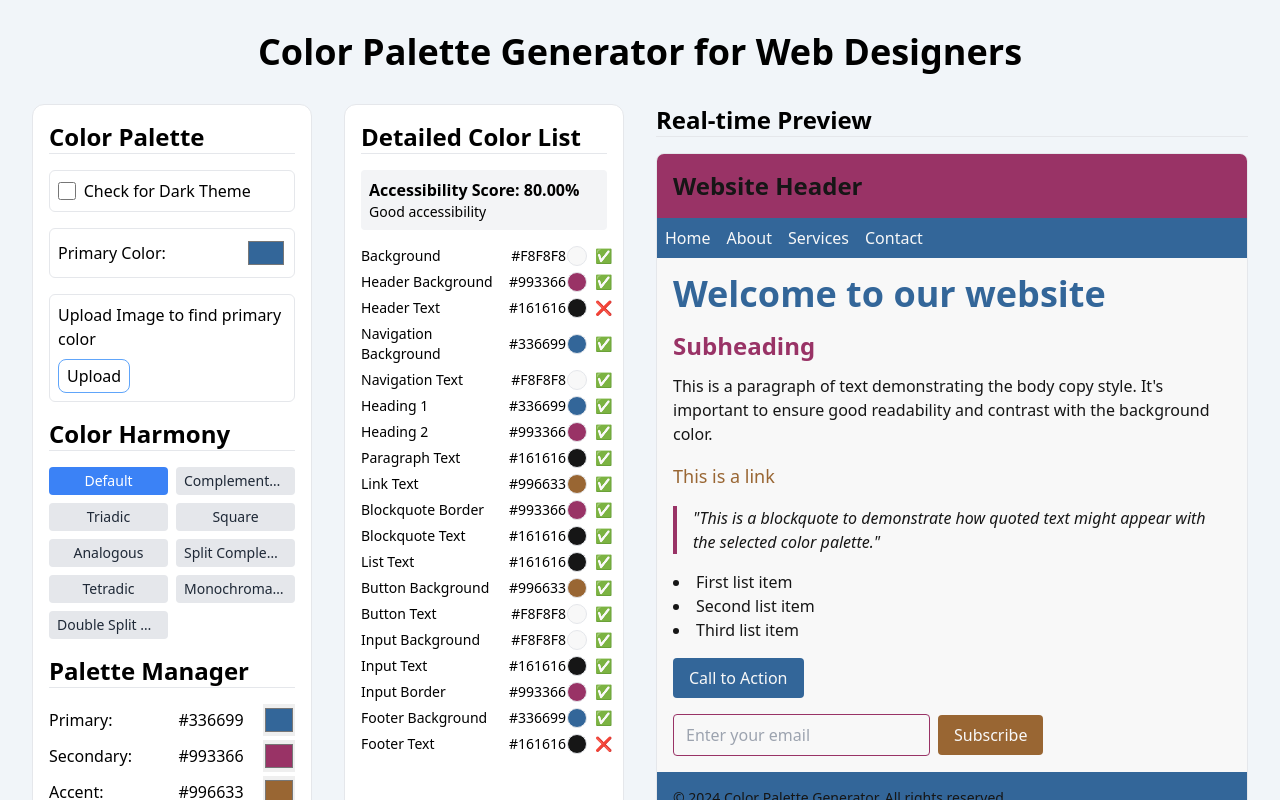
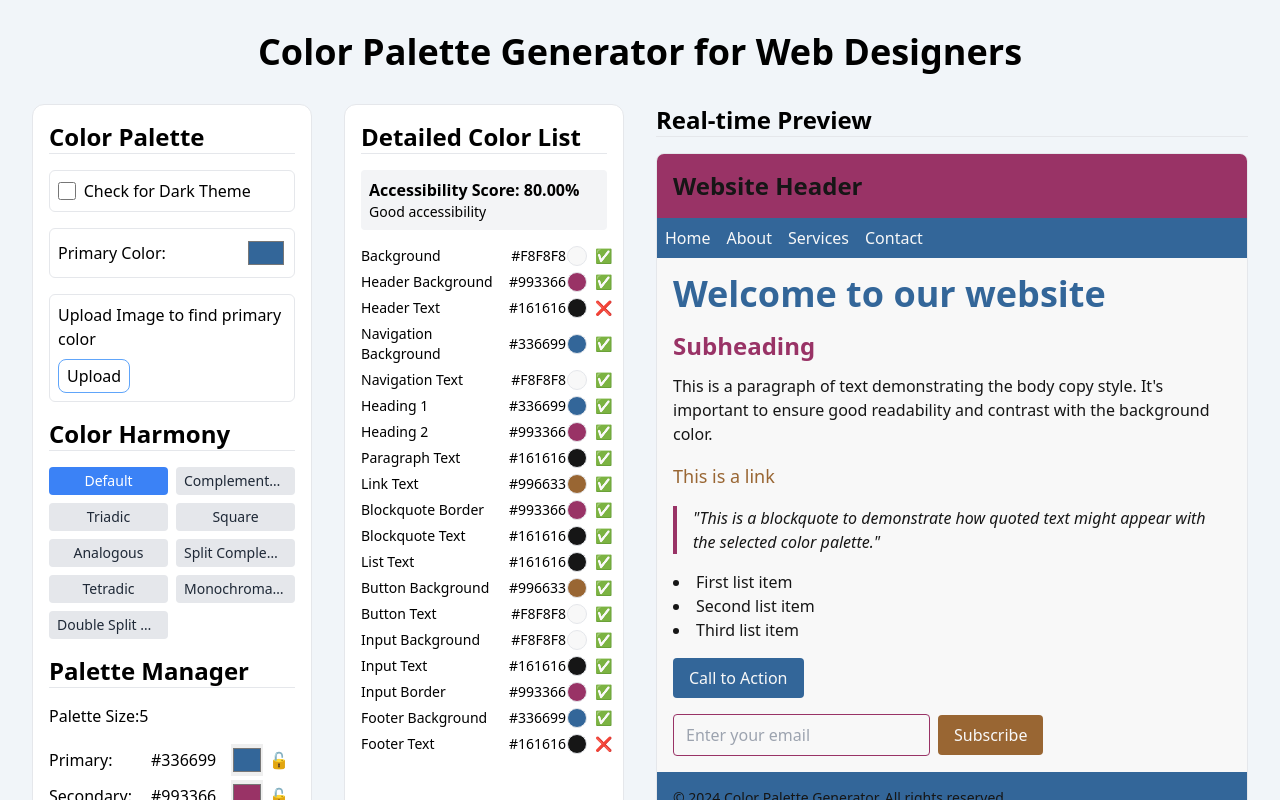
Before and after one commit to jepeteo/react-color-palette-generator, a React (Vite) app: page / in a window 1280 px wide. Shown: the top 800 px of the page. Built offline with nearby package versions, Linux system fonts and the light colour scheme.

Commit message:
fixed palettemanager & lock color - broken palette size

```diff
--- a/src/components/HarmonySelector.jsx
+++ b/src/components/HarmonySelector.jsx
@@ -1,6 +1,11 @@
 import React from 'react';
 import { useDispatch, useSelector } from 'react-redux';
-import { setHarmony } from '../store/colorSlice';
+import { setHarmony, randomizePalette } from '../store/colorSlice';
+
+function HarmonySelector() {
+  const dispatch = useDispatch();
+  const currentHarmony = useSelector((state) => state.color.harmony);
+  const paletteSize = useSelector((state) => state.color.paletteSize);
 
   const harmonies = [
     'Default',
@@ -14,9 +19,10 @@ const harmonies = [
     'Double Split Complementary',
   ];
 
-function HarmonySelector() {
-  const dispatch = useDispatch();
-  const currentHarmony = useSelector((state) => state.color.harmony);
+  const handleHarmonyChange = (newHarmony) => {
+    dispatch(setHarmony(newHarmony));
+    dispatch(randomizePalette({ harmony: newHarmony }));
+  };
 
   return (
     <div className="containerColorHarmony">
@@ -26,7 +32,7 @@ function HarmonySelector() {
           <button
             key={harmony}
             onClick={() =>
-              dispatch(setHarmony(harmony.toLowerCase().replace(' ', '-')))
+              handleHarmonyChange(harmony.toLowerCase().replace(' ', '-'))
             }
             title={harmony}
             aria-label={harmony}
--- a/src/components/PaletteManager.jsx
+++ b/src/components/PaletteManager.jsx
@@ -1,18 +1,23 @@
 import React, { useCallback } from 'react';
 import { useSelector, useDispatch, shallowEqual } from 'react-redux';
-import { setPrimaryColor, updatePaletteColor } from '../store/colorSlice';
-import { randomizePalette } from '../store/colorSlice';
+import {
+  setPrimaryColor,
+  updatePaletteColor,
+  setPaletteSize,
+  randomizePalette,
+  toggleColorLock,
+} from '../store/colorSlice';
 
 const PaletteManager = () => {
   const dispatch = useDispatch();
   const palette = useSelector((state) => state.color.palette, shallowEqual);
-
+  const paletteSize = useSelector((state) => state.color.paletteSize);
+  const lockedColors = useSelector((state) => state.color.lockedColors);
   const harmony = useSelector((state) => state.color.harmony);
 
   const handleColorChange = useCallback(
     (colorName, newValue) => {
       dispatch(updatePaletteColor({ colorName, newValue }));
-
       if (colorName === 'primary') {
         dispatch(setPrimaryColor(newValue));
       }
@@ -20,8 +25,17 @@ const PaletteManager = () => {
     [dispatch],
   );
 
+  const handleSizeChange = (newSize) => {
+    dispatch(setPaletteSize(newSize));
+    dispatch(randomizePalette({ harmony }));
+  };
+
   const handleRandomize = () => {
     dispatch(randomizePalette({ harmony }));
+  };
+
+  const handleLockToggle = (colorName) => {
+    dispatch(toggleColorLock(colorName));
   };
 
   if (!palette || typeof palette !== 'object') {
@@ -31,8 +45,21 @@ const PaletteManager = () => {
   return (
     <div className="containerCustomizePalette">
       <h2 className="containerTitle">Palette Manager</h2>
+      <div className="sizeAdjuster">
+        <label htmlFor="paletteSize">Palette Size:</label>
+        <input
+          type="number"
+          id="paletteSize"
+          min="2"
+          max="10"
+          value={paletteSize}
+          onChange={(e) => handleSizeChange(parseInt(e.target.value, 10))}
+        />
+      </div>
       <div className="containerPalette">
-        {Object.entries(palette).map(([name, color]) => (
+        {Object.entries(palette)
+          .slice(0, paletteSize)
+          .map(([name, color]) => (
             <div key={name} className="paletteItems">
               <label htmlFor={`color-${name}`} className="mr-2">
                 {name}:
@@ -41,10 +68,13 @@ const PaletteManager = () => {
               <input
                 type="color"
                 id={`color-${name}`}
-              value={color}
+                value={color ?? '#000000'}
                 onChange={(e) => handleColorChange(name, e.target.value)}
                 className="h-8 w-8"
               />
+              <button onClick={() => handleLockToggle(name)}>
+                {lockedColors[name] ? '🔒' : '🔓'}
+              </button>
             </div>
           ))}
       </div>
@@ -52,4 +82,5 @@ const PaletteManager = () => {
     </div>
   );
 };
+
 export default PaletteManager;
--- a/src/index.css
+++ b/src/index.css
@@ -74,7 +74,7 @@
     @apply grid grid-cols-1 gap-1;
   }
   .paletteItems {
-    @apply grid grid-cols-[2fr_72px_48px] items-center capitalize;
+    @apply grid grid-cols-[2fr_64px_48px_32px] items-center capitalize;
   }
   .paletteItems label {
     @apply col-span-1;
--- a/src/store/colorSlice.js
+++ b/src/store/colorSlice.js
@@ -1,4 +1,4 @@
-import { createSlice, createAction } from '@reduxjs/toolkit';
+import { createSlice } from '@reduxjs/toolkit';
 import { generatePalette } from '../utils/colorUtils';
 import { generateRandomPalette } from '../utils/colorUtils';
 
@@ -30,6 +30,21 @@ const initialState = {
     inputBackground: '#000000',
     inputBorder: '#000000',
   },
+  lockedColors: {
+    primary: false,
+    secondary: false,
+    accent: false,
+    text: false,
+    background: false,
+    extra1: false,
+    extra2: false,
+    extra3: false,
+    extra4: false,
+    extra5: false,
+  },
+  paletteSize: 5,
+  lockerColors: {},
+  harmony: 'default',
 };
 
 export const colorSlice = createSlice({
@@ -47,12 +62,12 @@ export const colorSlice = createSlice({
     },
     setHarmony: (state, action) => {
       state.harmony = action.payload;
-      state.palette = generatePalette(
-        state.primaryColor,
-        action.payload,
-        state.isDarkMode,
-      );
-      state.colors = updateColors(state.palette);
+      // state.palette = generatePalette(
+      //   state.primaryColor,
+      //   action.payload,
+      //   state.isDarkMode,
+      // );
+      // state.colors = updateColors(state.palette);
     },
     setPalette: (state, action) => {
       state.palette = action.payload;
@@ -81,10 +96,26 @@ export const colorSlice = createSlice({
       const { element, color } = action.payload;
       state.colors[element] = color;
     },
+    setPaletteSize: (state, action) => {
+      state.paletteSize = action.payload;
+    },
+    toggleColorLock: (state, action) => {
+      const colorName = action.payload;
+      state.lockedColors[colorName] = !state.lockedColors[colorName];
+    },
     randomizePalette: (state, action) => {
+      // const newPalette = generateRandomPalette(harmony, state.isDarkMode, state.lockedColors);
       const { harmony } = action.payload;
       const newPalette = generateRandomPalette(harmony, state.isDarkMode);
+
+      Object.entries(state.palette).forEach(([name, color]) => {
+        if (state.lockedColors[name]) {
+          newPalette[name] = color;
+        }
+      });
+
       state.palette = newPalette;
+      state.paletteSize = newPalette.length;
       state.harmony = harmony;
       state.colors = updateColors(newPalette);
     },
@@ -126,6 +157,6 @@ export const {
   updateElementColor,
 } = colorSlice.actions;
 
-export const randomizePalette = createAction('color/randomizePalette');
-
+export const { toggleColorLock, setPaletteSize, randomizePalette } =
+  colorSlice.actions;
 export default colorSlice.reducer;
--- a/src/utils/colorUtils.jsx
+++ b/src/utils/colorUtils.jsx
@@ -63,9 +63,9 @@ const generateTriadicPalette = createPaletteGenerator((primaryColor) => {
 });
 const generateTetradicPalette = createPaletteGenerator((primaryColor) => {
   const base = chroma(primaryColor);
-  const tetrad1 = base.set('hsl.h', '+90');
+  const tetrad1 = base.set('hsl.h', '+60');
   const tetrad2 = base.set('hsl.h', '+180');
-  const tetrad3 = base.set('hsl.h', '+270');
+  const tetrad3 = base.set('hsl.h', '+240');
 
   return {
     primary: base.hex(),
```
Lines whose indentation alone changed are shown as unchanged.
